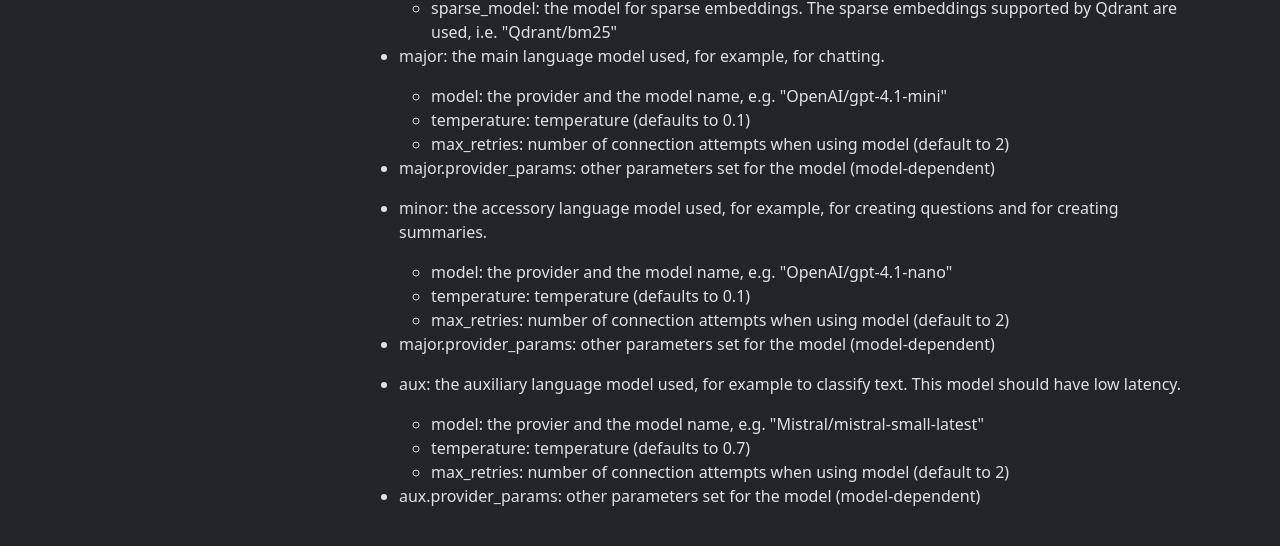
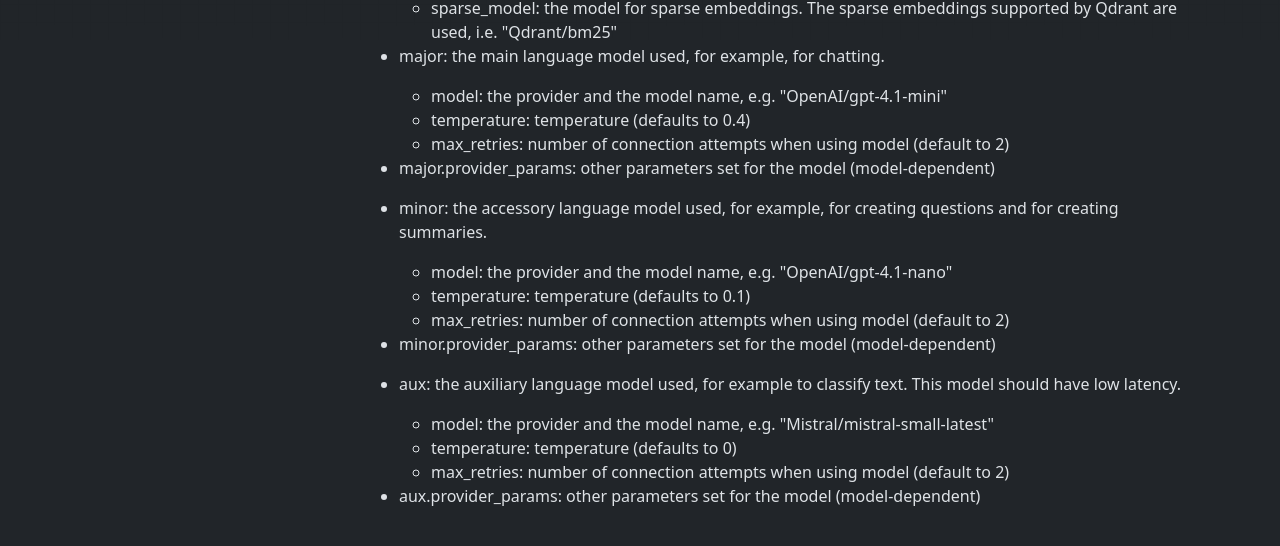
Before and after one commit to roberto-viviani/lm-markdown, an MkDocs documentation site: the page built from docs/Handbook/Configuration.md, in a window 1280 px wide. Shown: the part 266-812 px from the top of the page. Built offline with MkDocs 1.6.1, drawn with Linux system fonts in a browser that asks for light colours; nearby versions of some CDN libraries.

Commit message:
docs: Update configuration documentation to match codebase defaults
- Change `temperature` default for `major` from `0.1` to `0.4`.
- Change `temperature` default for `aux` from `0.7` to `0`.
- Fix typo `major.provider_params` under the `minor` section to be `minor.provider_params`.
- Fix typo `provier` to `provider` in the `aux` section.

Co-authored-by: roberto-viviani <88712782+roberto-viviani@users.noreply.github.com>

```diff
--- a/docs/Handbook/Configuration.md
+++ b/docs/Handbook/Configuration.md
@@ -8,7 +8,7 @@ The application may be configured by editing the settings in `Config.toml`. The
 
 - major: the main language model used, for example, for chatting.
     - model: the provider and the model name, e.g. "OpenAI/gpt-4.1-mini"
-    - temperature: temperature (defaults to 0.1)
+    - temperature: temperature (defaults to 0.4)
     - max_retries: number of connection attempts when using model (default to 2)
 
 - major.provider_params: other parameters set for the model (model-dependent)
@@ -18,11 +18,11 @@ The application may be configured by editing the settings in `Config.toml`. The
     - temperature: temperature (defaults to 0.1)
     - max_retries: number of connection attempts when using model (default to 2)
 
-- major.provider_params: other parameters set for the model (model-dependent)
+- minor.provider_params: other parameters set for the model (model-dependent)
 
 - aux: the auxiliary language model used, for example to classify text. This model should have low latency.
-    - model: the provier and the model name, e.g. "Mistral/mistral-small-latest"
-    - temperature: temperature (defaults to 0.7)
+    - model: the provider and the model name, e.g. "Mistral/mistral-small-latest"
+    - temperature: temperature (defaults to 0)
     - max_retries: number of connection attempts when using model (default to 2)
 
 - aux.provider_params: other parameters set for the model (model-dependent)
```
